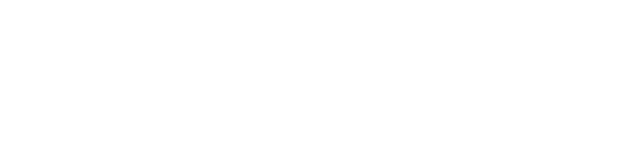
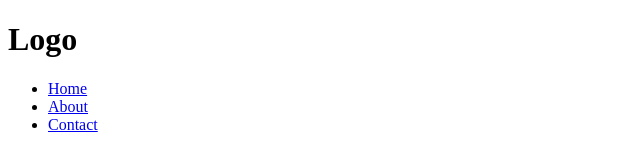
Before and after one commit to skp9094/learnGit, a plain HTML site: page index.html in a window 1280 px wide. Shown: the whole page, without its empty margins (0-640 px from the left). Drawn offline with Linux system fonts and the light colour scheme.

Commit message:
add header section in index.html file

```diff
--- a/index.html
+++ b/index.html
@@ -13,6 +13,16 @@
         <link rel="shortcut icon" href="./assert/img/bg.jpg" type="image/x-icon" />
     </head>
     <body>
+        <!-- *********************** start header section *********************** -->
+            <header>
+                <h1>Logo</h1>
+                <ul>
+                    <li><a href="#">Home</a></li>
+                    <li><a href="#">About</a></li>
+                    <li><a href="#">Contact</a></li>
+                </ul>
+            </header>
+        <!-- *********************** End header section *********************** -->
 
     </body>
 </html>
```
